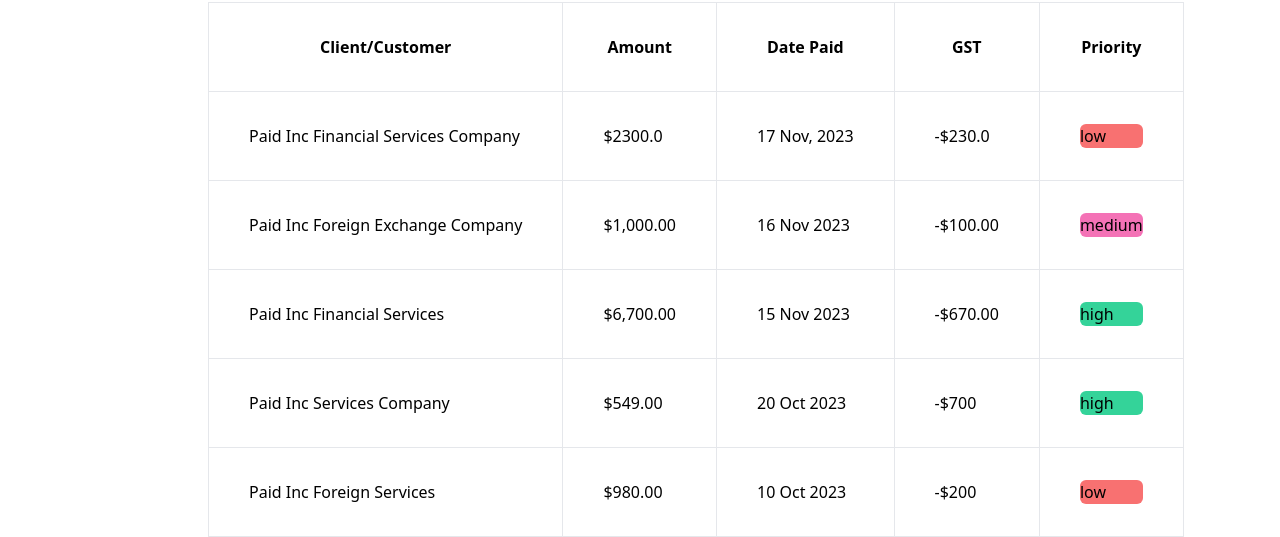
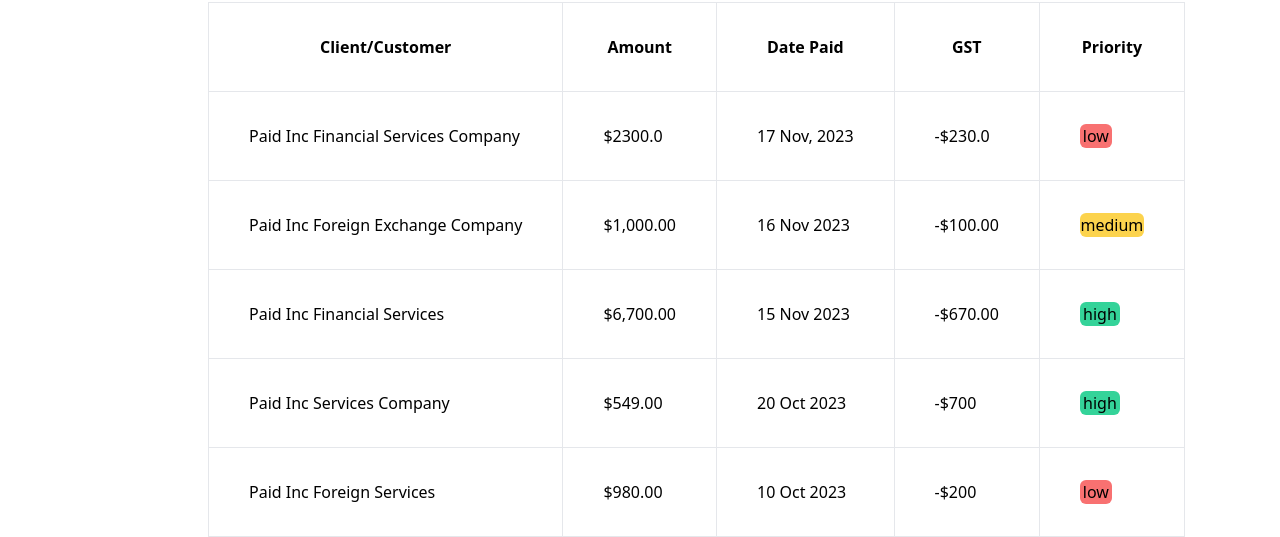
Before and after one commit to FalguniShinde2004/Bootcoding_Internship, a plain HTML site: page tailwind.html in a window 1280 px wide. Shown: the part 386-923 px from the top of the page. Drawn offline with nearby package versions, Linux system fonts and the light colour scheme.

Commit message:
Task Done

```diff
--- a/tailwind.html
+++ b/tailwind.html
@@ -48,36 +48,37 @@
             <td class="border px-10 py-8">$2300.0</td>
             <td class="border px-10 py-8">17 Nov, 2023</td>
             <td class="border px-10 py-8">-$230.0</td>
-            <td class="border px-10 py-4"><p class="bg-red-400 rounded-md size-1"> low</p></td>
+            <td class="border px-10 py-4"><button class="bg-red-400 rounded-md size-1 w-8"> low</button></td>
         </tr>
         <tr>
             <td class="border px-10 py-8">Paid Inc Foreign Exchange Company</td>
             <td class="border px-10 py-8">$1,000.00</td>
             <td class="border px-10 py-8">16 Nov 2023</td>
             <td class="border px-10 py-8">-$100.00</td>
-            <td class="border px-10 py-8"><p class="bg-pink-400 rounded-md size-1"> medium </p></td>
+            <td class="border px-10 py-8"><button class="bg-yellow-300 rounded-md size-1 w-16"> medium </button></td>
         </tr>
         <tr>
             <td class="border px-10 py-8">Paid Inc Financial Services</td>
             <td class="border px-10 py-8">$6,700.00</td>
             <td class="border px-10 py-8">15 Nov 2023</td>
             <td class="border px-10 py-8">-$670.00</td>
-            <td class="border px-10 py-8"><p class="bg-green-400 rounded-md size-1"> high</p></td>
+            <td class="border px-10 py-8"><button class="bg-green-400 rounded-md size-1 w-10"> high</button></td>
         </tr>
         <tr>
             <td class="border px-10 py-8">Paid Inc Services Company</td>
             <td class="border px-10 py-8">$549.00</td>
             <td class="border px-10 py-8">20 Oct 2023</td>
             <td class="border px-10 py-8">-$700</td>
-            <td class="border px-10 py-8"><p class="bg-green-400 rounded-md size-1"> high </p></td>
+            <td class="border px-10 py-8"><button class="bg-green-400 rounded-md size-1 w-10"> high </button></td>
         </tr>
         <tr>
             <td class="border px-10 py-8">Paid Inc Foreign Services</td>
             <td class="border px-10 py-8">$980.00</td>
             <td class="border px-10 py-8">10 Oct 2023</td>
             <td class="border px-10 py-8">-$200</td>
-            <td class="border px-10 py-8"><p class="bg-red-400 rounded-md size-1"> low</p></td>
+            <td class="border px-10 py-8"><button class="bg-red-400 rounded-md size-1 w-8"> low</button></td>
         </tr>
+
     </table>
 </body>
 
```
Also changed, not shown: tailwind.config.js (added, +15 -0 lines).
